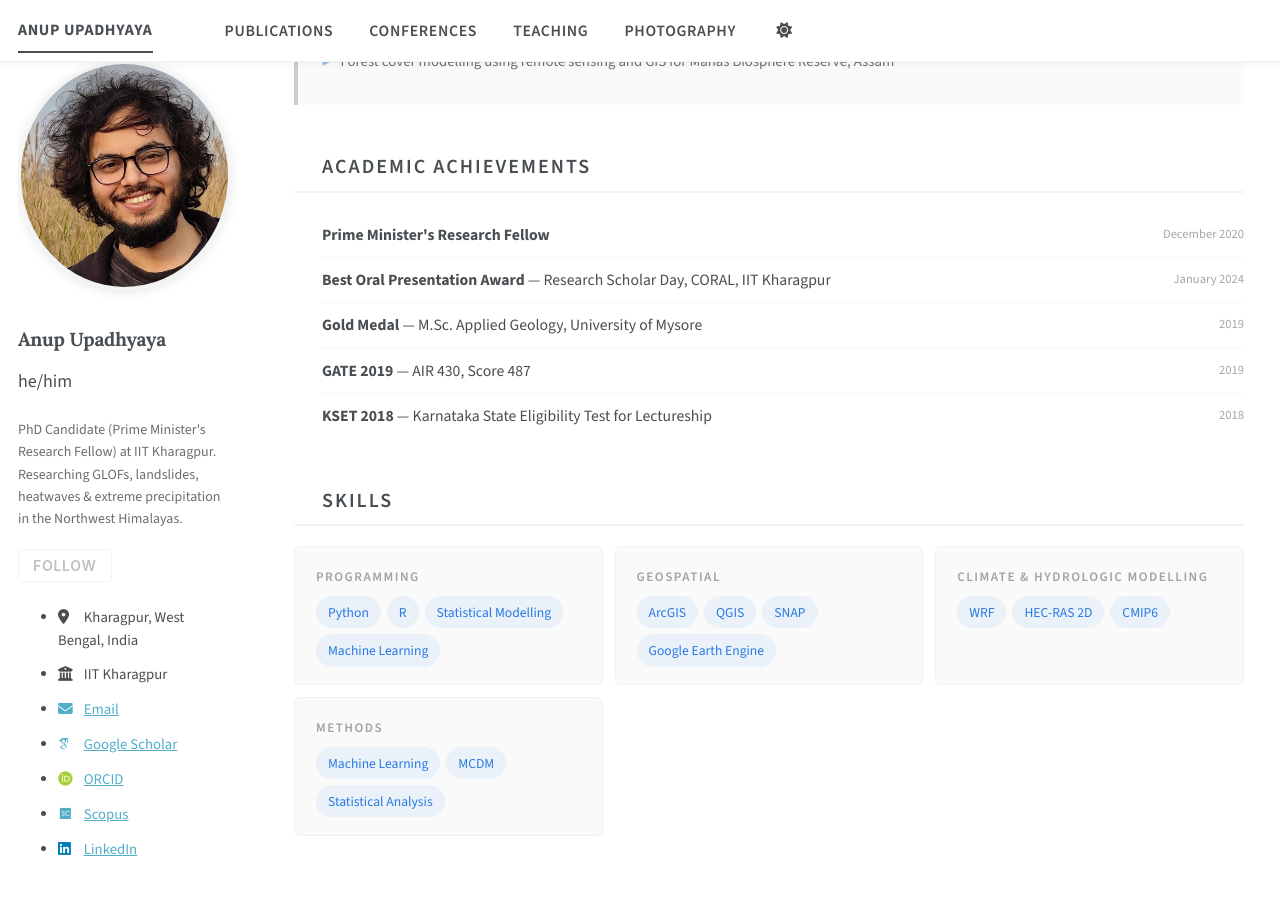
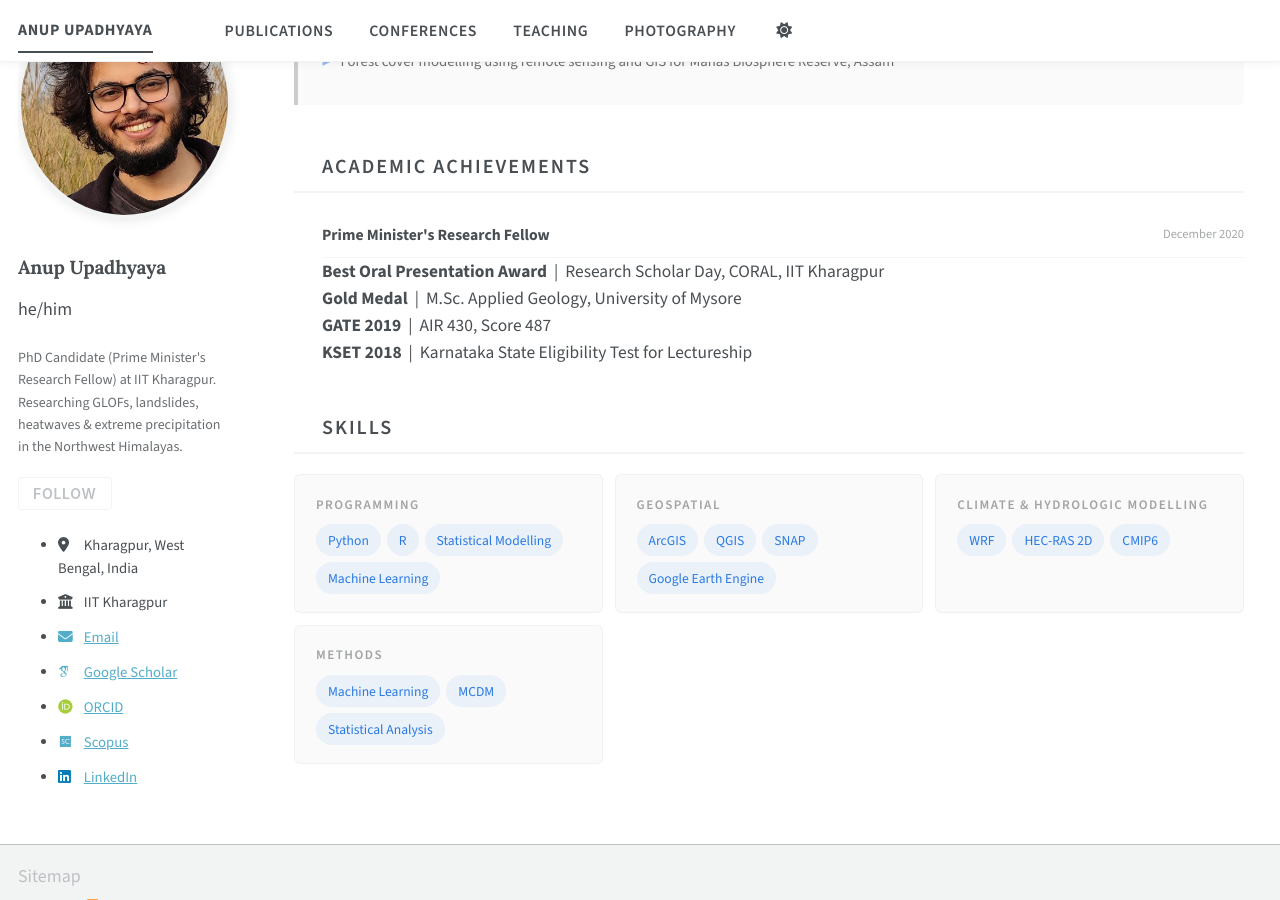
Before and after one commit to anupupadhyaya/anupupadhyaya.github.io, a Jekyll site: the page built from _pages/about.md, in a window 1280 px wide and 900 px high, scrolled down 1804 px. Built offline with Jekyll 4.4.1, drawn with Linux system fonts in a browser that asks for light colours; some web fonts are replaced; a script bundle is joined from its source files by our own code; library files that are not in the unit come from our copies.

Commit message:
Update about.md

```diff
--- a/_pages/about.md
+++ b/_pages/about.md
@@ -309,25 +309,14 @@ to real risks faced by Himalayan communities.
     <div class="achieve-year">December 2020</div>
   </div>
 
-  <div class="achieve-item">
-    <div class="achieve-text"><strong>Best Oral Presentation Award</strong> &mdash; Research Scholar Day, CORAL, IIT Kharagpur</div>
-    <div class="achieve-year">January 2024</div>
-  </div>
+<div class="achieve-text"><strong>Best Oral Presentation Award</strong> &nbsp;|&nbsp; Research Scholar Day, CORAL, IIT Kharagpur</div>
 
-  <div class="achieve-item">
-    <div class="achieve-text"><strong>Gold Medal</strong> &mdash; M.Sc. Applied Geology, University of Mysore</div>
-    <div class="achieve-year">2019</div>
-  </div>
+<div class="achieve-text"><strong>Gold Medal</strong> &nbsp;|&nbsp; M.Sc. Applied Geology, University of Mysore</div>
 
-  <div class="achieve-item">
-    <div class="achieve-text"><strong>GATE 2019</strong> &mdash; AIR 430, Score 487</div>
-    <div class="achieve-year">2019</div>
-  </div>
+<div class="achieve-text"><strong>GATE 2019</strong> &nbsp;|&nbsp; AIR 430, Score 487</div>
 
-  <div class="achieve-item">
-    <div class="achieve-text"><strong>KSET 2018</strong> &mdash; Karnataka State Eligibility Test for Lectureship</div>
-    <div class="achieve-year">2018</div>
-  </div>
+<div class="achieve-text"><strong>KSET 2018</strong> &nbsp;|&nbsp; Karnataka State Eligibility Test for Lectureship</div>
+
 </div>
 
 <div class="about-section-title">Skills</div>
```
